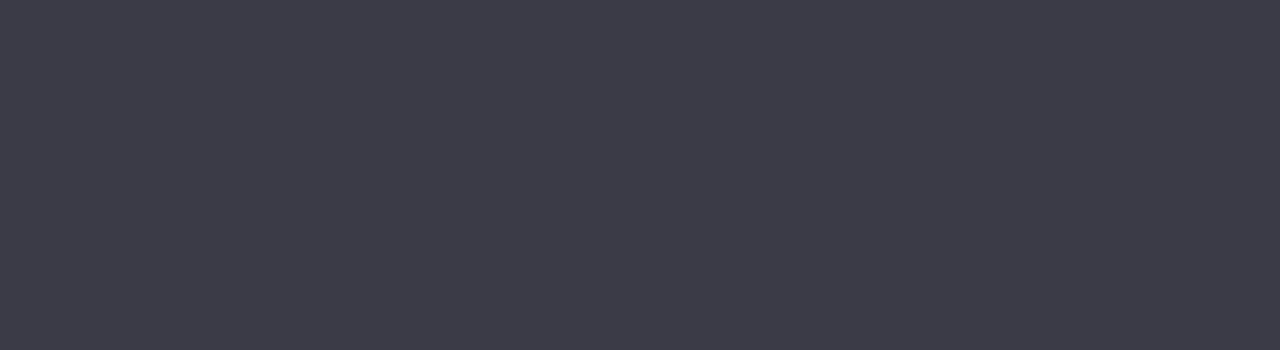
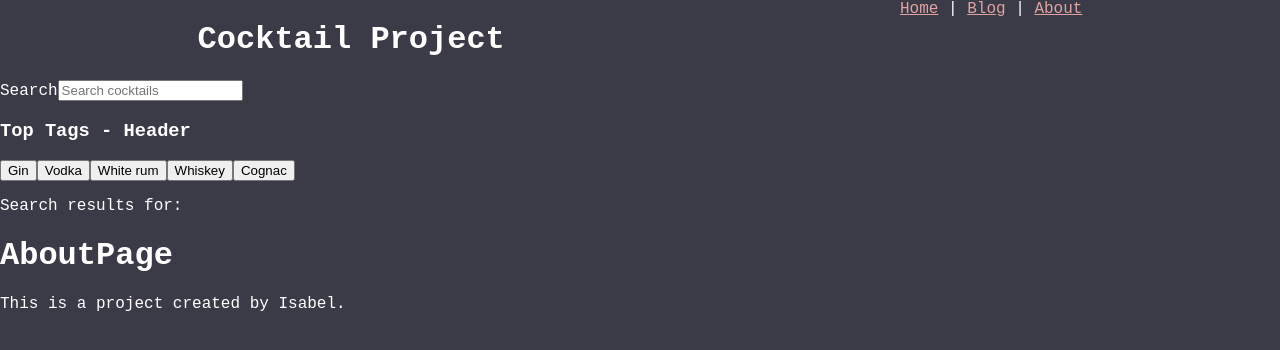
Before and after one commit to isabelchua/cocktail-project, a React (Vite) app: page /about in a window 1280 px wide. Before the commit this address had no page. Shown: the top 350 px of the page. Built offline with nearby package versions, Linux system fonts and the light colour scheme.

Commit message:
added blog and about page content and link

```diff
--- a/src/App.jsx
+++ b/src/App.jsx
@@ -3,6 +3,8 @@ import { cocktailData } from "./data/cocktailData";
 import { BrowserRouter as Router, Route, Routes } from "react-router-dom";
 import CocktailPage from "./pages/CocktailPage";
 import Home from "./pages/Home";
+import AboutPage from "./pages/AboutPage";
+import BlogPage from "./pages/BlogPage";
 
 function App() {
 	return (
@@ -13,6 +15,8 @@ function App() {
 					path="/cocktail/:name"
 					element={<CocktailPage cocktails={cocktailData} />}
 				/>
+				<Route path="/about" element={<AboutPage />} />
+				<Route path="/blog" element={<BlogPage />} />
 			</Routes>
 		</Router>
 	);
--- a/src/components/Header.jsx
+++ b/src/components/Header.jsx
@@ -69,7 +69,10 @@ function Header({ onSearch }) {
 					<Link to={`/`}>Cocktail Project</Link>
 				</h1>
 				{/* {shouldRenderSearch && <Search onSearch={handleSearch} />} */}
-				<nav>Home | Blog | About </nav>
+				<nav>
+					<Link to={`/`}>Home</Link> | <Link to={`/blog`}>Blog</Link> |{" "}
+					<Link to={`/about`}>About</Link>{" "}
+				</nav>
 			</div>
 			<div>
 				{/* <Search onSearch={handleSearch} /> */}
--- a/src/pages/AboutPage.jsx
+++ b/src/pages/AboutPage.jsx
@@ -1,7 +1,15 @@
 import React from "react";
+import Layout from "./../components/Layout";
+import Header from "./../components/Header";
 
 const AboutPage = () => {
-	return <div>AboutPage</div>;
+	return (
+		<Layout>
+			<Header />
+			<h1>AboutPage</h1>
+			<p>This is a project created by Isabel.</p>
+		</Layout>
+	);
 };
 
 export default AboutPage;
--- a/src/pages/BlogPage.jsx
+++ b/src/pages/BlogPage.jsx
@@ -1,7 +1,14 @@
-import React from "react";
+import Layout from "./../components/Layout";
+import Header from "./../components/Header";
 
 const BlogPage = () => {
-	return <div>BlogPage</div>;
+	return (
+		<Layout>
+			<Header />
+			<h1>Blog</h1>
+			<p>This is the Blog Page</p>
+		</Layout>
+	);
 };
 
 export default BlogPage;
```
